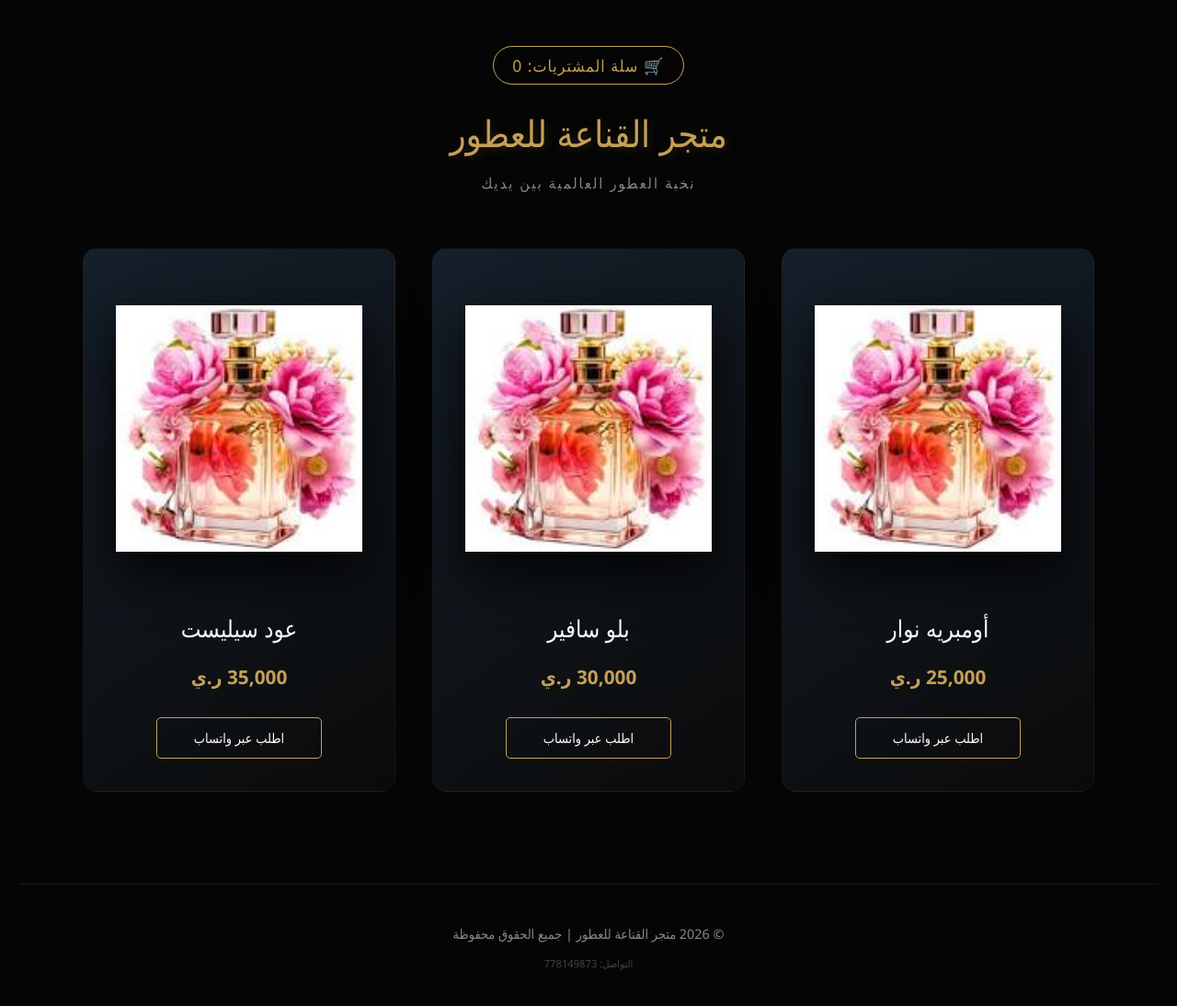
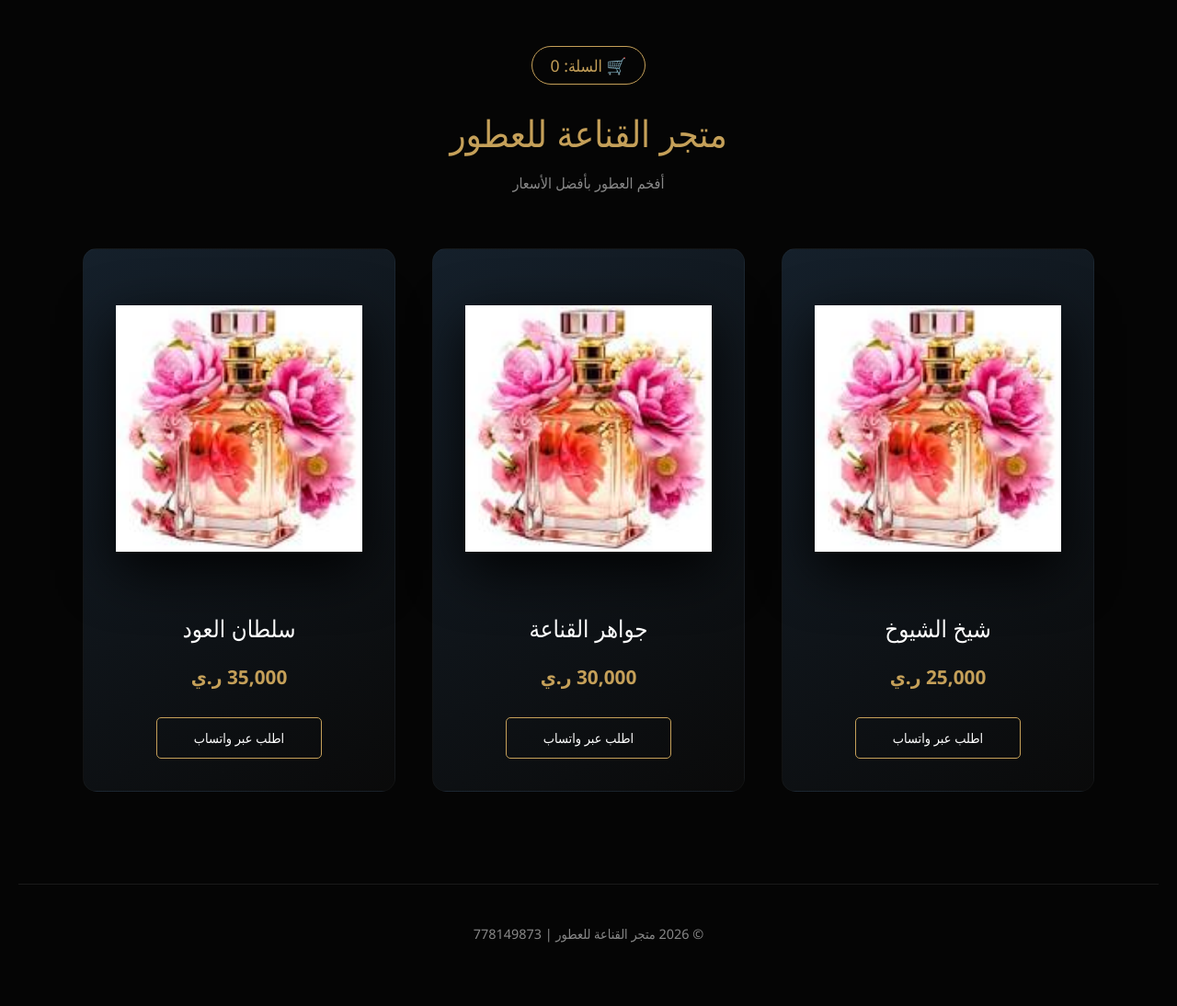
Before and after one commit to sydbabyd82-del/akhter-perfume, a plain HTML site: page index.html in a window 1280 px wide. Shown: the whole page at 92% size. Drawn offline with Linux system fonts and the light colour scheme.

Commit message:
Update index.html

```diff
--- a/index.html
+++ b/index.html
@@ -36,7 +36,6 @@
             border: 1px solid var(--gold);
             padding: 8px 20px;
             border-radius: 50px;
-            letter-spacing: 1px;
         }
 
         h1 {
@@ -44,7 +43,6 @@
             font-size: 2.5rem;
             color: var(--gold);
             margin: 10px 0;
-            text-shadow: 2px 2px 10px rgba(197, 160, 89, 0.2);
         }
 
         .products-grid {
@@ -67,7 +65,6 @@
         .perfume-card:hover {
             transform: translateY(-10px);
             border-color: var(--gold);
-            box-shadow: 0 15px 50px rgba(0,0,0,0.8);
         }
 
         .perfume-img {
@@ -109,7 +106,6 @@
             background-color: #25d366;
             border-color: #25d366;
             color: #fff;
-            transform: scale(1.05);
         }
 
         footer {
@@ -126,40 +122,39 @@
 
     <div class="header-container">
         <div class="cart-container">
-            🛒 سلة المشتريات: <span id="cart-count">0</span>
+            🛒 السلة: <span id="cart-count">0</span>
         </div>
         <h1>متجر القناعة للعطور</h1>
-        <p style="color: var(--text-dim); letter-spacing: 2px;">نخبة العطور العالمية بين يديك</p>
+        <p style="color: var(--text-dim);">أفخم العطور بأفضل الأسعار</p>
     </div>
 
     <div class="products-grid">
 
         <div class="perfume-card">
-            <img src="perfume.png.png" alt="عطر القناعة 1" class="perfume-img">
-            <h2 class="perfume-title">أومبريه نوار</h2>
+            <img src="perfume.png.png" alt="عطر شيخ الشيوخ" class="perfume-img">
+            <h2 class="perfume-title">شيخ الشيوخ</h2>
             <p class="price-tag">25,000 ر.ي</p>
-            <a href="https://wa.me/967778149873?text=السلام عليكم، أريد طلب عطر أومبريه نوار من متجر القناعة" onclick="addToCart()" class="order-button">اطلب عبر واتساب</a>
+            <a href="https://wa.me/967778149873?text=أريد طلب عطر شيخ الشيوخ من متجر القناعة" onclick="addToCart()" class="order-button">اطلب عبر واتساب</a>
         </div>
 
         <div class="perfume-card">
-            <img src="perfume.png.png" alt="عطر القناعة 2" class="perfume-img">
-            <h2 class="perfume-title">بلو سافير</h2>
+            <img src="perfume.png.png" alt="عطر جواهر القناعة" class="perfume-img">
+            <h2 class="perfume-title">جواهر القناعة</h2>
             <p class="price-tag">30,000 ر.ي</p>
-            <a href="https://wa.me/967778149873?text=السلام عليكم، أريد طلب عطر بلو سافير من متجر القناعة" onclick="addToCart()" class="order-button">اطلب عبر واتساب</a>
+            <a href="https://wa.me/967778149873?text=أريد طلب عطر جواهر القناعة من متجر القناعة" onclick="addToCart()" class="order-button">اطلب عبر واتساب</a>
         </div>
 
         <div class="perfume-card">
-            <img src="perfume.png.png" alt="عطر القناعة 3" class="perfume-img">
-            <h2 class="perfume-title">عود سيليست</h2>
+            <img src="perfume.png.png" alt="عطر سلطان العود" class="perfume-img">
+            <h2 class="perfume-title">سلطان العود</h2>
             <p class="price-tag">35,000 ر.ي</p>
-            <a href="https://wa.me/967778149873?text=السلام عليكم، أريد طلب عطر عود سيليست من متجر القناعة" onclick="addToCart()" class="order-button">اطلب عبر واتساب</a>
+            <a href="https://wa.me/967778149873?text=أريد طلب عطر سلطان العود من متجر القناعة" onclick="addToCart()" class="order-button">اطلب عبر واتساب</a>
         </div>
 
     </div>
 
     <footer>
-        <p>© 2026 متجر القناعة للعطور | جميع الحقوق محفوظة</p>
-        <p style="font-size: 0.7rem; color: #444;">التواصل: 778149873</p>
+        <p>© 2026 متجر القناعة للعطور | 778149873</p>
     </footer>
 
     <script>
@@ -167,7 +162,7 @@
         function addToCart() {
             count++;
             document.getElementById('cart-count').innerText = count;
-            alert("تمت إضافة العطر بنجاح! شكراً لثقتك بمتجر القناعة.");
+            alert("تمت إضافة العطر بنجاح!");
         }
     </script>
 
```
